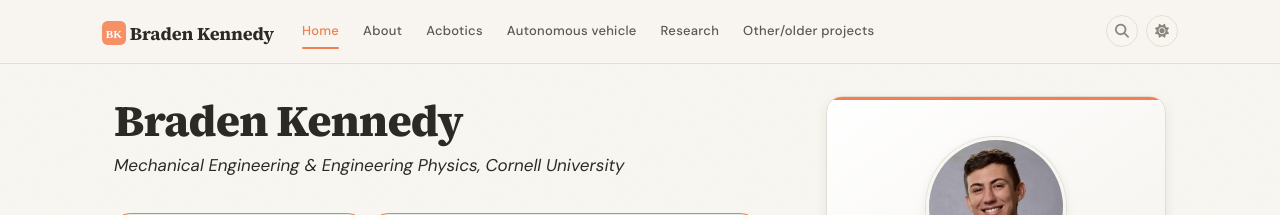
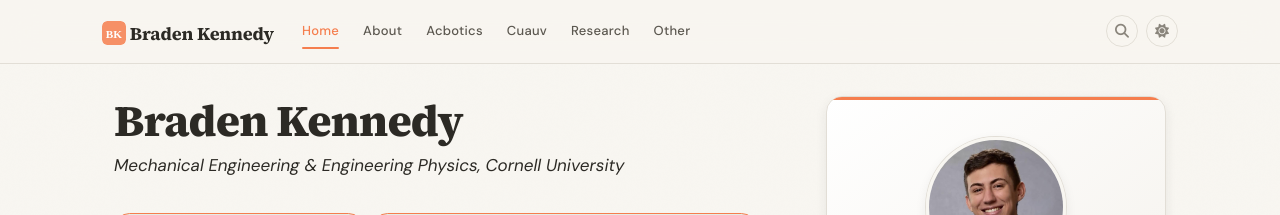
Before and after one commit to braden-kennedy/bkennedyportfolio, a Jekyll site: the page built from _pages/home.md, in a window 1280 px wide. Shown: the top 215 px of the page. Built offline with Jekyll 4.4.1, drawn with Linux system fonts in a browser that asks for light colours; a style sheet for code colours, icons or effects is not loaded.

Commit message:
Changed nav_pages entries to be valid _config.yml

```diff
--- a/_config.yml
+++ b/_config.yml
@@ -37,15 +37,15 @@ analytics:
 # STEP 4: Choose Your Pages (comment out any you don't need)
 # ============================================================
 nav_pages:
-  - name: About
-  - name: Acbotics
+  - name: about
+  - name: acbotics
   # - name: publications
-  - name: Autonomous Vehicle
+  - name: cuauv
   # - name: awards
   # - name: software
   # - name: team
-  - name: Research
-  - name: Other/Older Projects
+  - name: research
+  - name: other
   # - name: activities
   # - name: blogs
 
```
